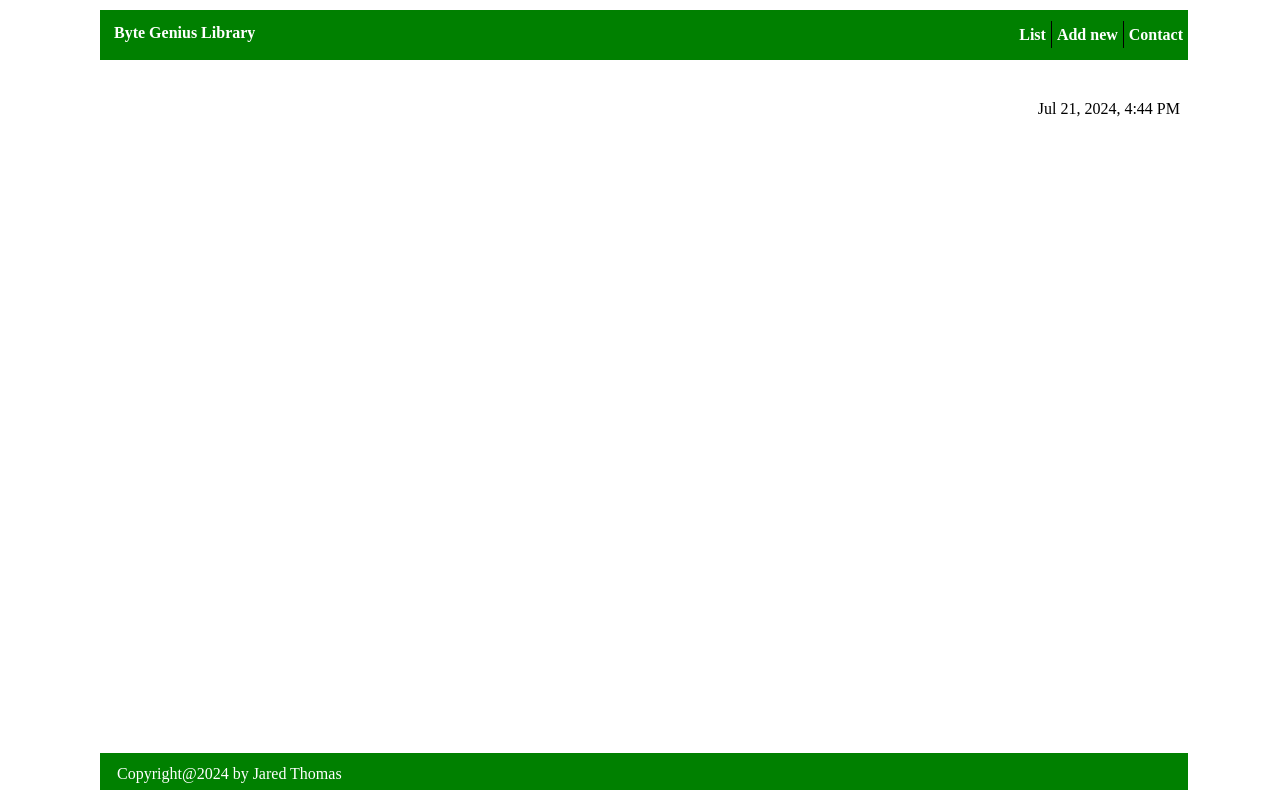
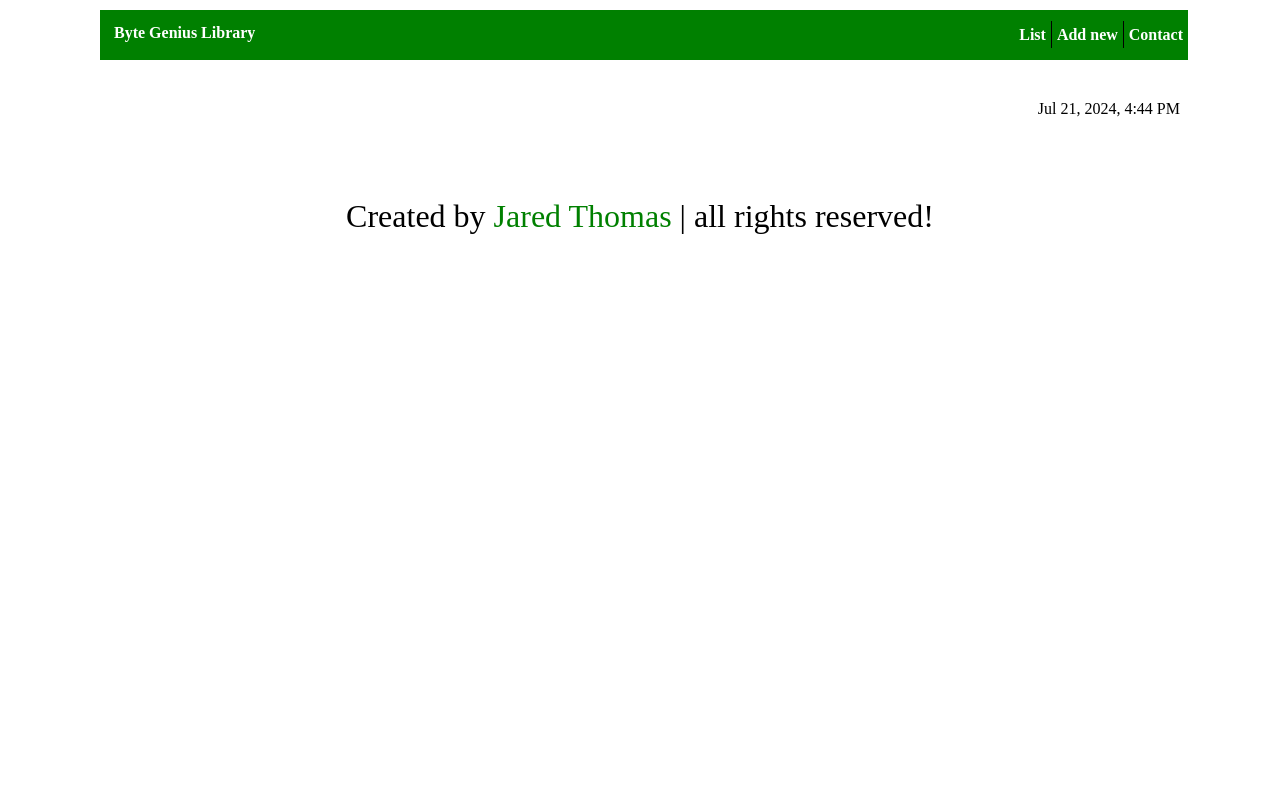
Before and after one commit to jaredthomas01/BooksApi-Frontend, a plain HTML site: page admin.html in a window 1280 px wide. Drawn offline with Linux system fonts and the light colour scheme; no server answers.

Commit message:
Updated version

```diff
--- a/Signup.js
+++ b/Signup.js
@@ -1,4 +1,4 @@
-// JavaScript to handle the form toggles
+
 document.addEventListener('DOMContentLoaded', function() {
     const loginFormContainer = document.querySelector('.login-form-container');
     const signupFormContainer = document.querySelector('.signup-form-container');
--- a/admin.html
+++ b/admin.html
@@ -62,9 +62,9 @@
     </div>
   </div>
 
-  <footer>
-    <div class="footer">Copyright@2024 by Jared Thomas </div>
-  </footer>
+  <section class="footer">
+    <div class="credit"> Created by <span>Jared Thomas</span> | all rights reserved! </div>
+  </section>
 
   <script src="main.js"></script>
   <script src="luxon.js"></script>
--- a/edit.css
+++ b/edit.css
@@ -65,20 +65,19 @@ body {
     cursor: pointer;
     font-size: 20px;
 }
-footer {
-    background-color: green;
-    position: fixed;
-    color: white;
-    bottom: 10px;
-    width: 85%;
-  }
+.footer .credit{
+  border-top: var(--border);
+  margin-top: 2rem;
+  padding:0 1rem;
+  padding-top: 2.5rem;
+  font-size: 2rem;
+  color:var(--light-color);
+  text-align: center;
+}
 
-  .footer {
-    padding: 7px;
-    margin-top: 5px;
-    margin-left: 10px;
-  }
-
+.footer .credit span{
+  color:green;
+}
   div[id^="list-content"],
   div[id^="contact-content"],
   div[id^="add-new-content"] {
--- a/login-style.css
+++ b/login-style.css
@@ -1,5 +1,4 @@
 /* Login Form CSS */
-
 body {
     font-family: 'Poppins', sans-serif;
     display: flex;
--- a/main.css
+++ b/main.css
@@ -173,20 +173,20 @@ form {
   border-left: 1px solid black;
 
 }
-
-footer {
-  background-color: green;
-  position: fixed;
-  color: white;
-  bottom: 10px;
-  width: 85%;
+.footer .credit{
+  border-top: var(--border);
+  margin-top: 2rem;
+  padding:0 1rem;
+  padding-top: 2.5rem;
+  font-size: 2rem;
+  color:var(--light-color);
+  text-align: center;
 }
 
-.footer {
-  padding: 7px;
-  margin-top: 5px;
-  margin-left: 10px;
+.footer .credit span{
+  color:green;
 }
+
 
 div[id^="list-content"],
 div[id^="contact-content"],
--- a/main.js
+++ b/main.js
@@ -1,14 +1,14 @@
 document.addEventListener('DOMContentLoaded', () => {
   fetch('http://localhost:7890/Books')
     .then(response => {
-      console.log('Received response:', response); // Log the response
+      console.log('Received response:', response);
       if (!response.ok) {
         throw new Error('Network response was not ok');
       }
       return response.json();
     })
     .then(data => {
-      console.log('Received data:', data); // Log the data
+      console.log('Received data:', data);
       data.forEach(book => {
         Book.createCard(new Book(book.title, book.author, book.isbn, book.publisher, book.pages, book.quantity, book.price, book.id, book.image));
       });
@@ -80,7 +80,7 @@ class Book {
     const image = document.getElementById('image').value;
     const book = new Book(title, author, isbn, publisher, pages, quantity, price, null, image);
 
-    fetch('http://localhost:7890/Books', { // Replace with the backend URL for posting books
+    fetch('http://localhost:7890/Books', {
       method: 'POST',
       headers: {
         'Content-Type': 'application/json',
@@ -88,18 +88,18 @@ class Book {
       body: JSON.stringify(book),
     })
       .then(response => {
-        console.log('Received response:', response); // Log the response
+        console.log('Received response:', response);
         if (!response.ok) {
           throw new Error('Network response was not ok');
         }
         return response.json();
       })
       .then(data => {
-        console.log('Received data:', data); // Log the data
+        console.log('Received data:', data);
         Book.createCard(new Book(data.title, data.author, data.isbn, data.publisher, data.pages, data.quantity, data.price, data.id, data.image));
         alert('Book added successfully!');
-        console.log('Book added successfully, redirecting...'); // Log before redirecting
-        window.location.href = 'admin.html#list-content'; // Redirect to books list section
+        console.log('Book added successfully, redirecting...');
+        window.location.href = 'admin.html#list-content';
       })
       .catch(error => console.error('Error adding book:', error));
   }
--- a/script.js
+++ b/script.js
@@ -195,7 +195,6 @@ function getStars(rating) {
     return stars;
   }
 
-  // Call fetchFeatured when the page loads or when you need to refresh the list
   document.addEventListener('DOMContentLoaded', fetchFeatured);
 
 
```
Also changed, not shown: cart.html (+1 -1 lines), edit.html (+3 -3 lines), edit.js (+1 -62 lines).
